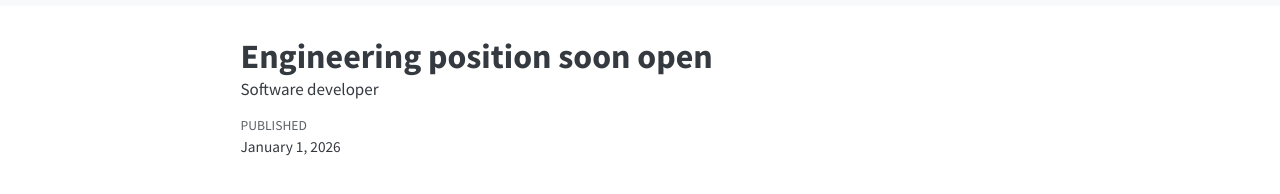
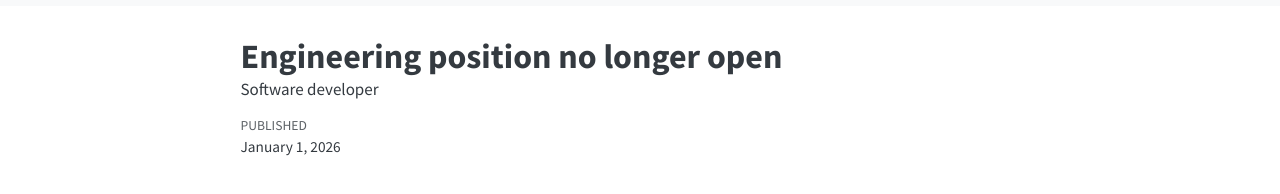
Before and after one commit to Weisz-Patrault/weisz-patrault.github.io, a plain HTML site: page docs/posts_pos/cieds_2025/cieds_engineer/index.html in a window 1280 px wide. Shown: the part 102-296 px from the top of the page. Drawn offline with Linux system fonts and the light colour scheme; files that its build step writes are made by us from their sources; no server answers.

Commit message:
Add files via upload

```diff
--- a/docs/posts_pos/cieds_2025/cieds_engineer/index.html
+++ b/docs/posts_pos/cieds_2025/cieds_engineer/index.html
@@ -9,7 +9,7 @@
 <meta name="dcterms.date" content="2026-01-01">
 <meta name="description" content="Software developer">
 
-<title>Engineering position soon open – Daniel Weisz-Patrault @ CNRS</title>
+<title>Engineering position no longer open – Daniel Weisz-Patrault @ CNRS</title>
 <style>
 code{white-space: pre-wrap;}
 span.smallcaps{font-variant: small-caps;}
@@ -162,7 +162,7 @@ ul.task-list li input[type="checkbox"] {
 
 <header id="title-block-header" class="quarto-title-block default">
 <div class="quarto-title">
-<h1 class="title">Engineering position <strong>soon open</strong></h1>
+<h1 class="title">Engineering position <strong>no longer open</strong></h1>
 </div>
 
 <div>
```
Also changed, not shown: docs/posts_pos/cieds_2025/cieds_postdoc/index.html (+2 -2 lines), docs/sources/images/profile_picture/daniel_weisz-patrault_id.png, docs/sources/images/profile_picture/louis_lesueur_id.png (added), docs/sources/images/profile_picture/marjolaine_sazerat_id.png (added), docs/sources/images/profile_picture/selma_leonardi_id.png (added), 3 other files.
